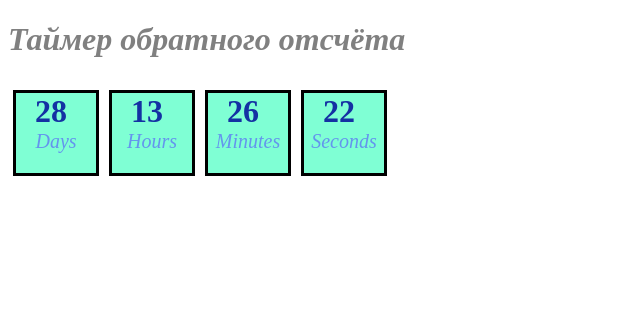
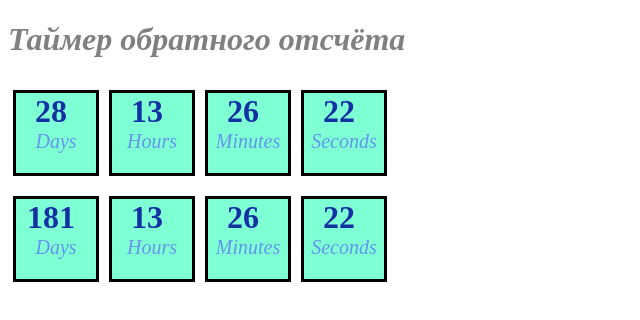
Before and after one commit to KaterinaGerts/goit-js-hw-11-timer, a website built with Parcel: page src/index.html in a window 1280 px wide. Shown: the whole page, without its empty margins (0-640 px from the left). Built offline with nearby package versions, Linux system fonts and the light colour scheme.

Commit message:
добавила разметку в HTML и применила selector для переиспользования кода

```diff
--- a/src/index.html
+++ b/src/index.html
@@ -30,6 +30,28 @@
       <span class="label">Seconds</span>
     </div>
   </div>
+
+  <div class="timer" id="timer-2">
+    <div class="field">
+      <span class="value" data-value="days">11</span>
+      <span class="label">Days</span>
+    </div>
+
+    <div class="field">
+      <span class="value" data-value="hours">11</span>
+      <span class="label">Hours</span>
+    </div>
+
+    <div class="field">
+      <span class="value" data-value="mins">11</span>
+      <span class="label">Minutes</span>
+    </div>
+
+    <div class="field">
+      <span class="value" data-value="secs">11</span>
+      <span class="label">Seconds</span>
+    </div>
+  </div>
   <script src="../src/index.js"></script>
 </body>
 </html>
--- a/src/index.js
+++ b/src/index.js
@@ -1,6 +1,7 @@
  class CountdownTimer {
   constructor ({selector, targetDate}) {
     this.selector = selector;
+    console.dir(this.selector);
     this.targetDate = targetDate;
 
     this.start();
@@ -22,12 +23,14 @@ start() {
       const mins = this.pad(Math.floor((time % (1000 * 60 * 60)) / (1000 * 60)));
       const secs = this.pad(Math.floor((time % (1000 * 60)) / 1000));
 
-    console.log({days, hours, mins, secs});
-      document.querySelector('[data-value="days"]').innerHTML = days;
-      document.querySelector('[data-value="hours"]').innerHTML = hours;
-      document.querySelector('[ data-value="mins"]').innerHTML = mins;
-      document.querySelector('[data-value="secs"]').innerHTML = secs;
-      }
+     console.log({days, hours, mins, secs});
+
+     document.querySelector(`${this.selector}>.field>[data-value ="days"`).innerHTML = days;
+     document.querySelector(`${this.selector}>.field>[data-value ="hours"`).innerHTML = hours;
+     document.querySelector(`${this.selector}>.field>[data-value ="mins"`).innerHTML = mins;
+     document.querySelector(`${this.selector}>.field>[data-value ="secs"`).innerHTML = secs;
+
+    }
 
     pad(value) {
       return String(value).padStart(2, '0');
@@ -38,3 +41,8 @@ const timer = new CountdownTimer({
   selector: '#timer-1',
   targetDate: new Date('Jul 17, 2021'),
 });
+
+const timer2 = new CountdownTimer({
+  selector: '#timer-2',
+  targetDate: new Date('Dec 17, 2021'),
+});
```
